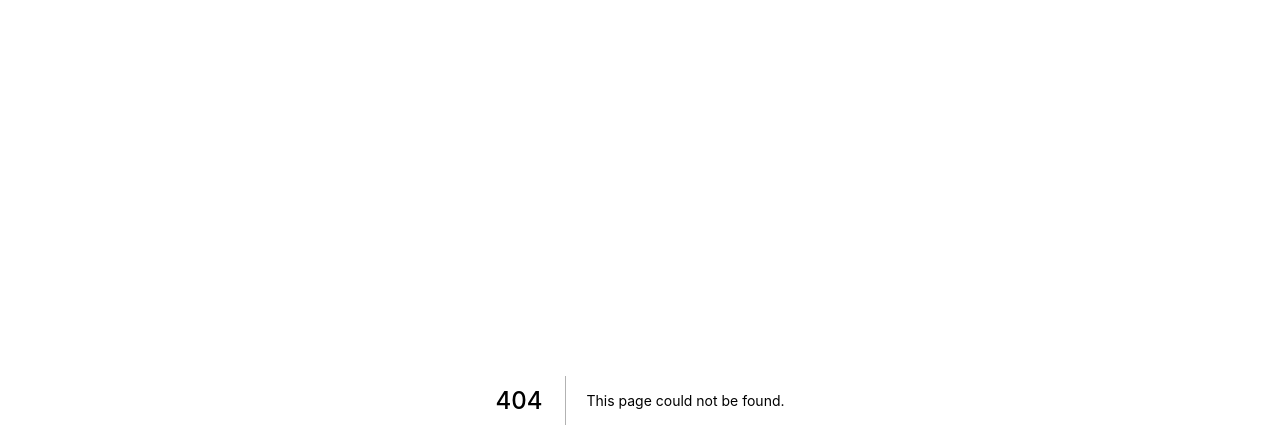
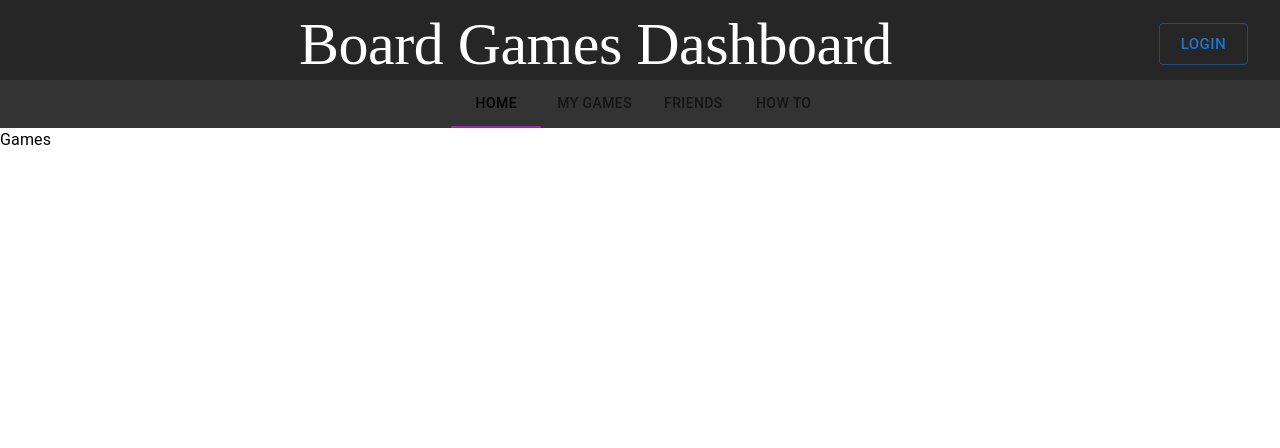
Before and after one commit to Madhur20/BoardGamesDashBoard, a Next.js app: page /games in a window 1280 px wide. Before the commit this address had no page. Shown: the top 448 px of the page. Built offline with nearby package versions, Linux system fonts and the light colour scheme.

Commit message:
Routing_01 (#7)
Co-authored-by: Anirudh Umarji <anirudh.umarji@gmail.com>

```diff
--- a/pages/AppBar.tsx
+++ b/components/AppBar.tsx
@@ -9,9 +9,9 @@ import styles from '../styles/Home.module.css'
 export default function ButtonAppBar() {
   return (
     <Box className={styles.container} sx={{ padding: 5, flex: 1 }}>
-      <AppBar position="fixed" sx={{backgroundColor: "#262626", padding: 1}}>
+      <AppBar position="fixed" sx={{ backgroundColor: "#262626", padding: 1 }}>
         <Toolbar>
-          <Typography variant="h2" component="div" sx={{ flexGrow: 1, color: 'white', textAlign: 'center', fontFamily: "cursive"}}>
+          <Typography variant="h2" component="div" sx={{ flexGrow: 1, color: 'white', textAlign: 'center', fontFamily: "cursive" }}>
             Board Games Dashboard
           </Typography>
           <Button variant="outlined" disableElevation color="primary" size='large'>Login</Button>
--- /dev/null
+++ b/components/MenuBar.tsx
@@ -0,0 +1,32 @@
+import * as React from 'react';
+import Box from '@mui/material/Box';
+import Tabs from '@mui/material/Tabs';
+import Tab from '@mui/material/Tab';
+
+export default function CenteredTabs() {
+  const [value, setValue] = React.useState(0);
+
+  React.useEffect(() => {
+    const menu_data = window.localStorage.getItem('MENU_INDEX');
+    if (menu_data !== null) setValue(JSON.parse(menu_data));
+    console.log('menu_value', menu_data);
+  }, [])
+
+  const handleChange = (event: React.SyntheticEvent, newValue: number) => {
+    setValue(newValue);
+    window.localStorage.setItem('MENU_INDEX', JSON.stringify(newValue));
+    console.log(newValue);
+
+  };
+
+  return (
+    <Box sx={{ width: '100%', bgcolor: '#333333' }}>
+      <Tabs value={value} onChange={handleChange} textColor="inherit" indicatorColor="secondary" centered>
+        <Tab label="Home" href={"/"} />
+        <Tab label="My Games" href={"/games"} />
+        <Tab label="Friends" href={"/friends"} />
+        <Tab label="How To" href={"/guide"} />
+      </Tabs>
+    </Box>
+  );
+}
--- /dev/null
+++ b/components/Top.tsx
@@ -0,0 +1,17 @@
+import React from 'react';
+import ButtonAppBar from './AppBar';
+import CenteredTabs from './MenuBar';
+import styles from '../styles/Home.module.css';
+
+export default function Top() {
+    return (
+        <div className={styles.container1}>
+            <div className={styles.container2}>
+                <ButtonAppBar></ButtonAppBar>
+            </div>
+            <div className={styles.container2}>
+                <CenteredTabs></CenteredTabs>
+            </div>
+        </div>
+    )
+}
--- /dev/null
+++ b/pages/games.tsx
@@ -0,0 +1,15 @@
+import { Typography } from '@mui/material';
+import { NextPage } from 'next';
+import React from 'react';
+import Top from '../components/Top';
+
+const Games: NextPage = () => {
+    return (
+        <div>
+            <Top />
+            <Typography>Games</Typography>
+        </div>
+    )
+}
+
+export default Games;
```
Also changed, not shown: pages/friends.tsx (added, +15 -0 lines), pages/guide.tsx (added, +15 -0 lines), pages/index.tsx (+3 -9 lines).
